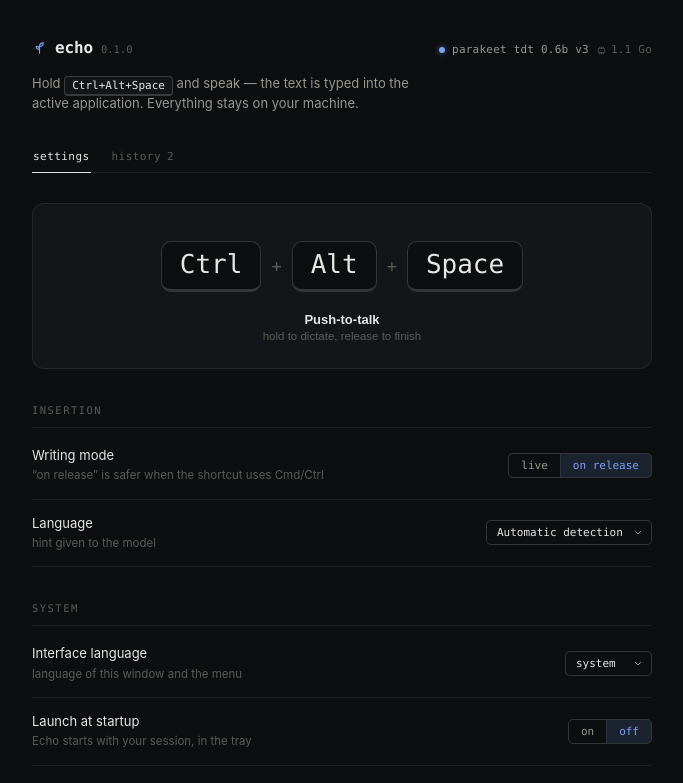
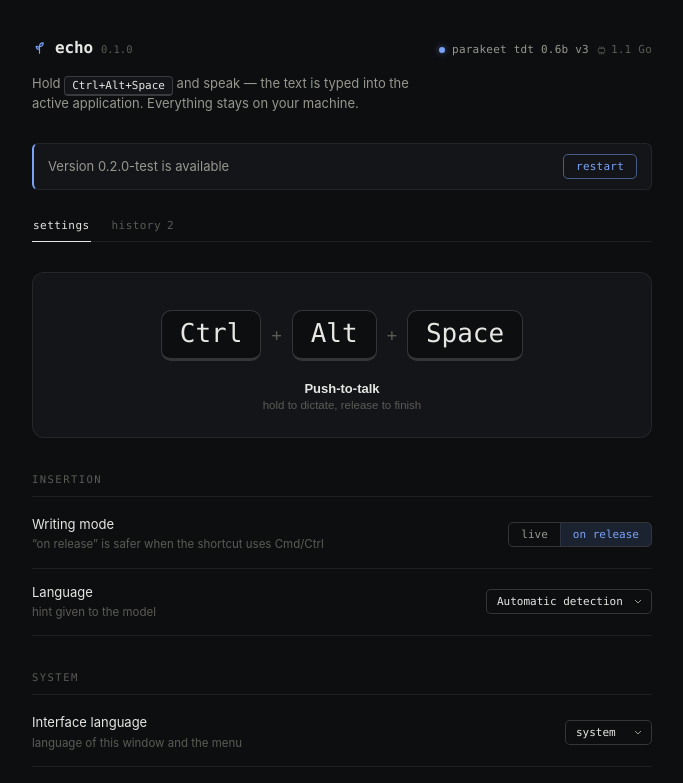
Before and after one commit to LeoMartinDev/echo, a Svelte app: page / in a window 1280 px wide. Shown: the top 783 px of the page, without its empty margins (298-981 px from the left). Built offline with nearby package versions, Linux system fonts and the light colour scheme.

Commit message:
Add update notification and restart button

```diff
--- a/src-tauri/capabilities/default.json
+++ b/src-tauri/capabilities/default.json
@@ -6,6 +6,7 @@
   "permissions": [
     "core:default",
     "opener:default",
-    "clipboard-manager:allow-write-text"
+    "clipboard-manager:allow-write-text",
+    "updater:default"
   ]
 }
--- a/src/App.svelte
+++ b/src/App.svelte
@@ -11,6 +11,7 @@
     getHistory,
     getProcessMemory,
     getSettings,
+    installUpdate,
     listModels,
     LANGUAGES,
     setHotkeyCapture,
@@ -41,6 +42,7 @@
   let errorMsg = $state<string | null>(null);
   let capturingHotkey = $state(false);
   let accessibilityOk = $state(true);
+  let updateVersion = $state<string | null>(null);
   const isMac = navigator.userAgent.includes("Mac");
 
   // UI language tracks the setting (or the system locale if unset).
@@ -56,6 +58,11 @@
     refresh();
     getHistory().then((h) => (history = h));
     if (isMac) accessibilityStatus(false).then((ok) => (accessibilityOk = ok));
+
+    // Affiche le bandeau de mise à jour en dev
+    if (import.meta.env.DEV) {
+      setTimeout(() => (updateVersion = "0.2.0-test"), 2000);
+    }
 
     const unsubs: Array<() => void> = [];
     listen("echo://history", async () => {
@@ -91,6 +98,10 @@
           [id]: { pct: total ? Math.round((received / total) * 100) : null, status },
         };
       }
+    }).then((u) => unsubs.push(u));
+
+    listen<string>("echo://update-ready", (e) => {
+      updateVersion = e.payload;
     }).then((u) => unsubs.push(u));
 
     return () => unsubs.forEach((u) => u());
@@ -377,6 +388,13 @@
           accessibilityOk = await accessibilityStatus(false);
         }}>{t("authorize")}</button
       >
+    </div>
+  {/if}
+
+  {#if updateVersion}
+    <div class="notice update">
+      <span>{t("update_available", { version: updateVersion })}</span>
+      <button class="btn primary" onclick={() => installUpdate()}>{t("update_restart")}</button>
     </div>
   {/if}
 
--- a/src/lib/api.ts
+++ b/src/lib/api.ts
@@ -62,6 +62,7 @@
 export const deleteHistoryEntry = (tsMs: number) =>
   invoke<void>("delete_history_entry", { tsMs });
 export const getProcessMemory = () => invoke<number>("get_process_memory");
+export const installUpdate = () => invoke<void>("install_update");
 
 // Labels are resolved at render time via i18n (using `key`), to follow the
 // current interface language.
--- a/src/lib/devMock.ts
+++ b/src/lib/devMock.ts
@@ -99,6 +99,8 @@
           return false; // affiche le bandeau pour vérifier son design
         case "set_hotkey_capture":
           return;
+        case "install_update":
+          return;
         case "plugin:event|listen":
         case "plugin:event|unlisten":
           return 0;
--- a/src/lib/i18n.svelte.ts
+++ b/src/lib/i18n.svelte.ts
@@ -74,6 +74,11 @@
   delete_entry: "Delete this transcription",
   today: "today",
   yesterday: "yesterday",
+
+  // — update —
+  update_available:
+    "Version {version} is available",
+  update_restart: "restart",
 
   // — overlay —
   overlay_no_field:
@@ -169,6 +174,10 @@
   today: "aujourd'hui",
   yesterday: "hier",
 
+  update_available:
+    "La version {version} est disponible",
+  update_restart: "redémarrer",
+
   overlay_no_field:
     "Aucun champ texte détecté — le texte sera copié dans le presse-papiers",
 
```
Also changed, not shown: 1 other file (tests, documents, lock files or other folders).
